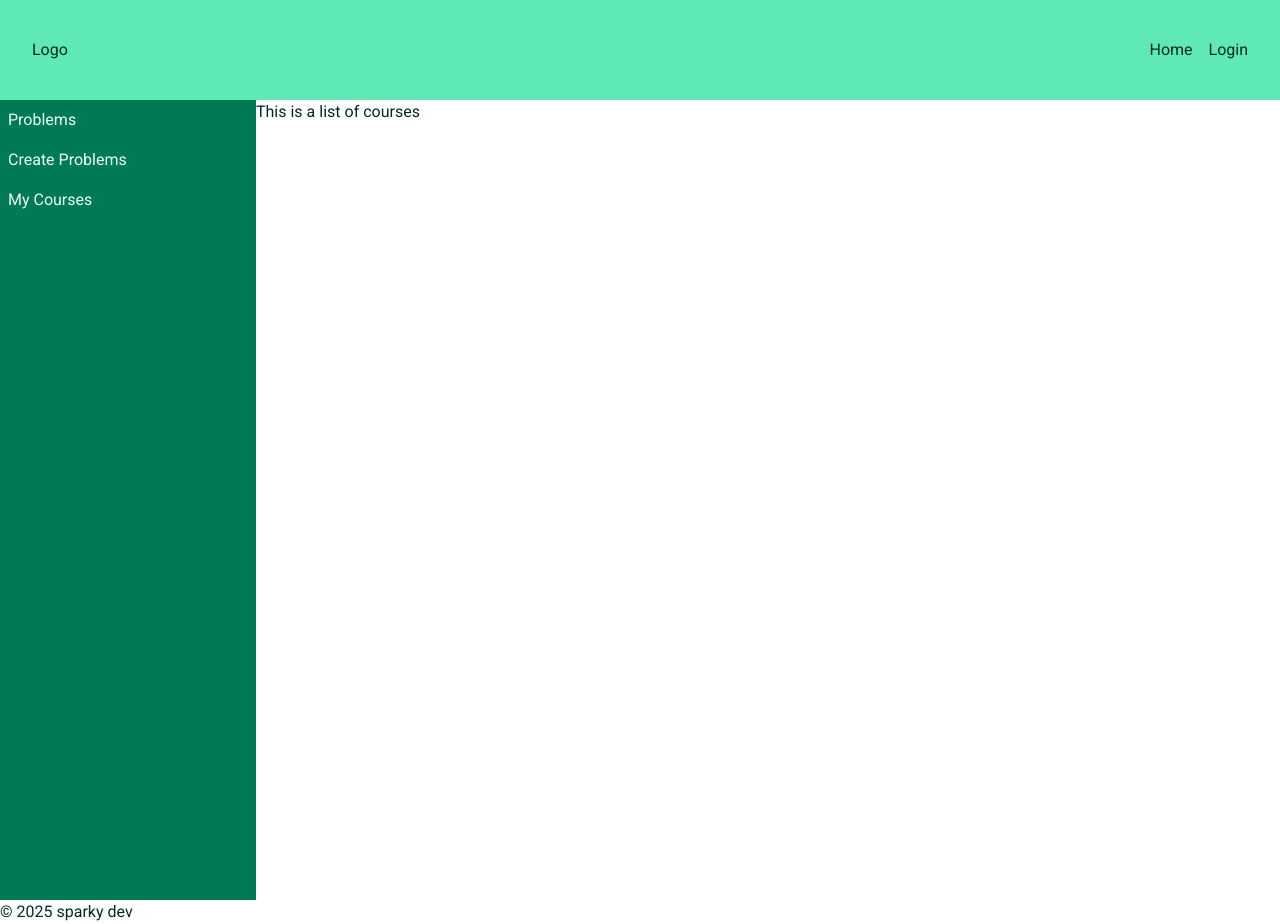
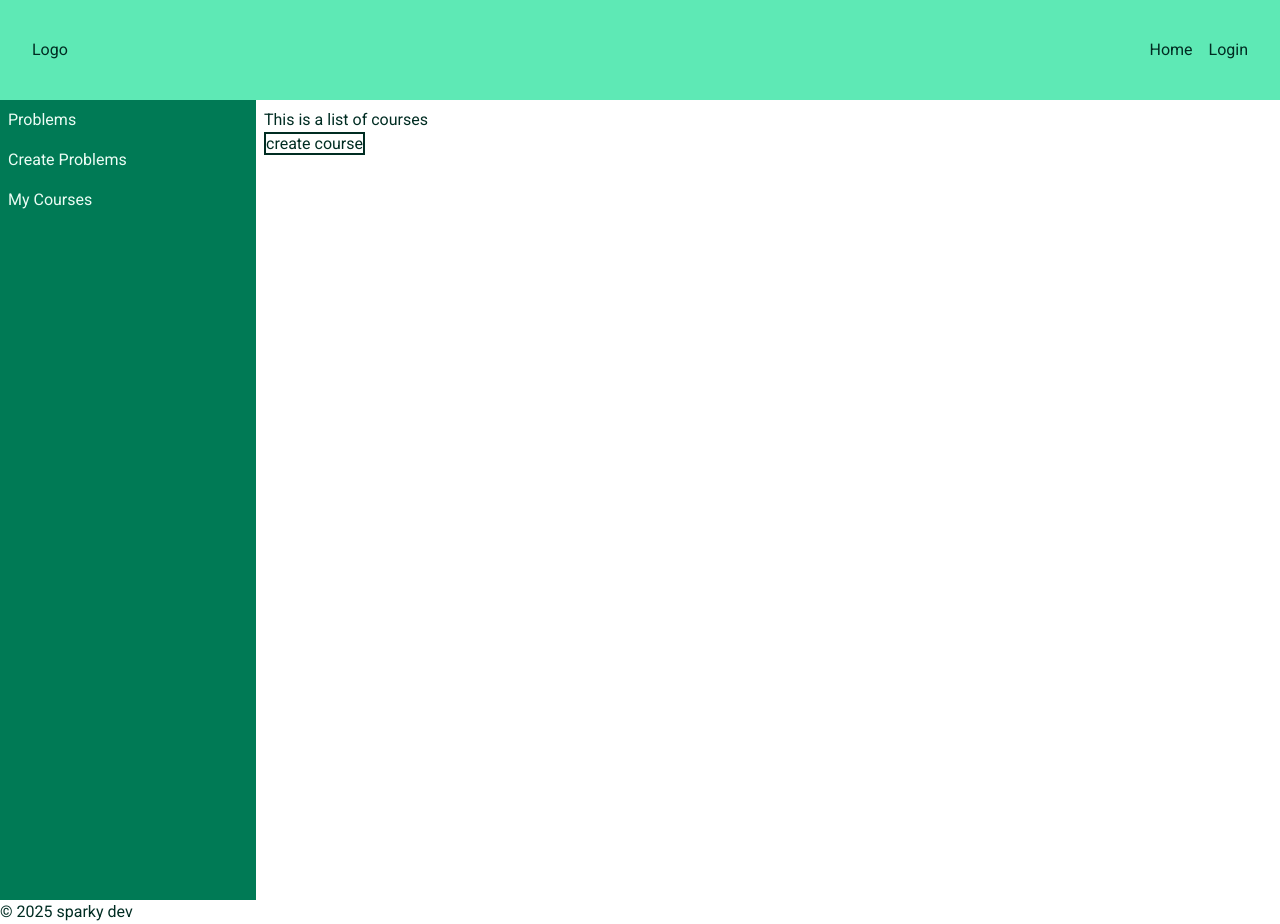
Before and after one commit to sparky9043/12-math-problem-generator, a React (Vite) app in the folder frontend/: page /dashboard/courses in a window 1280 px wide. Built offline with nearby package versions, Linux system fonts and the light colour scheme.

Commit message:
create nav link to creating courses and back

```diff
--- a/frontend/src/App.tsx
+++ b/frontend/src/App.tsx
@@ -14,6 +14,7 @@ import useCurrentUser from "./hooks/useCurrentUser"
 import { setToken } from "./services/problems"
 import toast from 'react-hot-toast'
 import CoursesList from "./components/CoursesList"
+import CreateCourse from "./components/CreateCourse"
 
 export interface CurrentUser {
   username: string,
@@ -122,7 +123,7 @@ const App = () => {
           >
             <Route
               path="/dashboard/courses/create"
-              element={<p>Create Course</p>}
+              element={<CreateCourse />}
             />
           </Route>
         </Route>
--- a/frontend/src/components/CoursesList.tsx
+++ b/frontend/src/components/CoursesList.tsx
@@ -1,9 +1,38 @@
+import { NavLink, useMatch } from "react-router-dom"
 import { Outlet } from "react-router-dom"
 
 const CoursesList = () => {
+  const match = useMatch('/dashboard/courses/create')
+
+  const createCourseLink = () => {
+    return (
+      <div>
+        {match
+        ?
+          <NavLink
+            className="border-2"
+            to="/dashboard/courses"
+            >
+            back
+          </NavLink>
+        :
+          <NavLink
+            className="border-2"
+            to="create"
+            >
+            create course
+          </NavLink>
+        }
+      </div>
+    )
+  }
+
   return (
-    <div>
+    <div className="p-2">
       This is a list of courses
+      <div>
+        {createCourseLink()}
+      </div>
       <Outlet />
     </div>
   )
```
